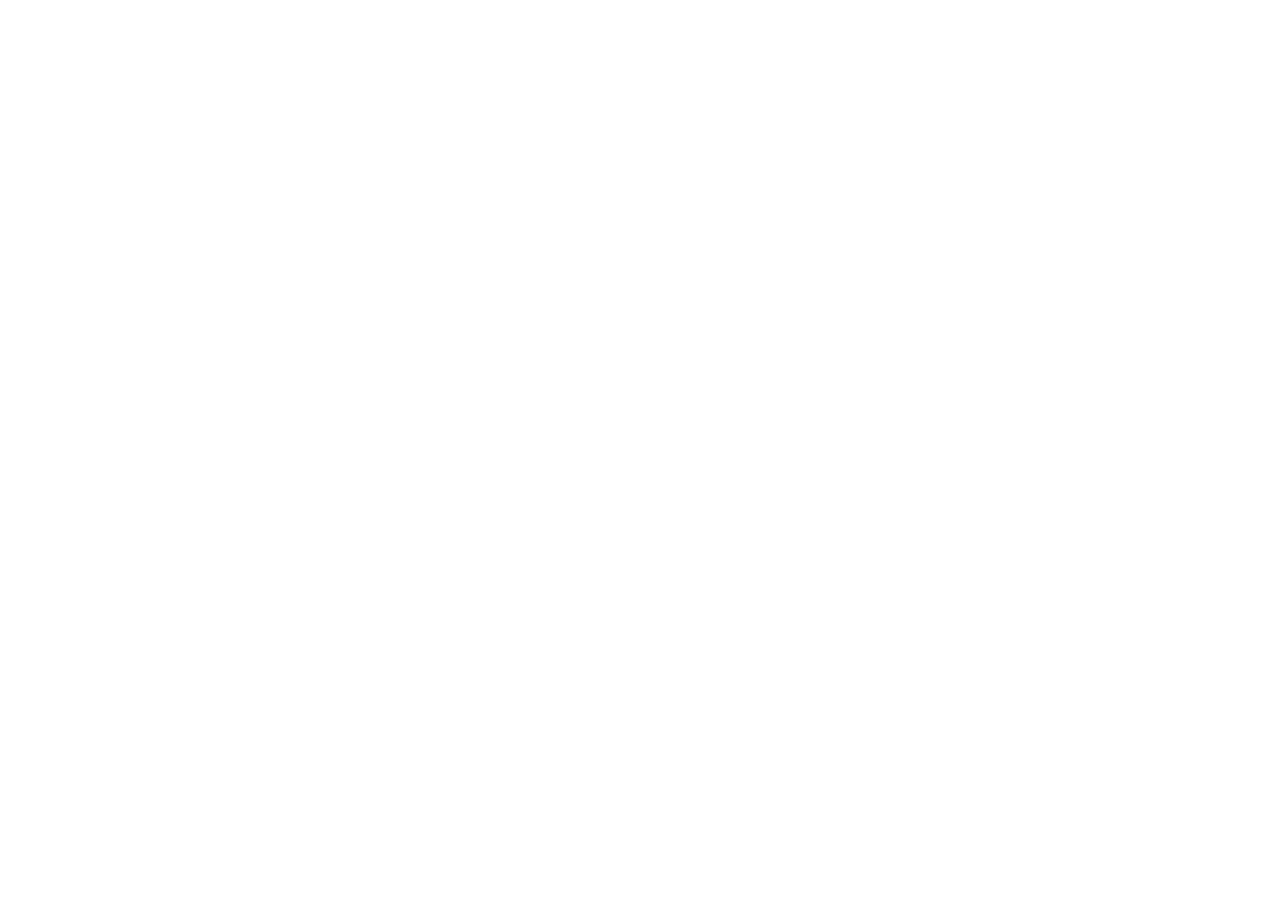
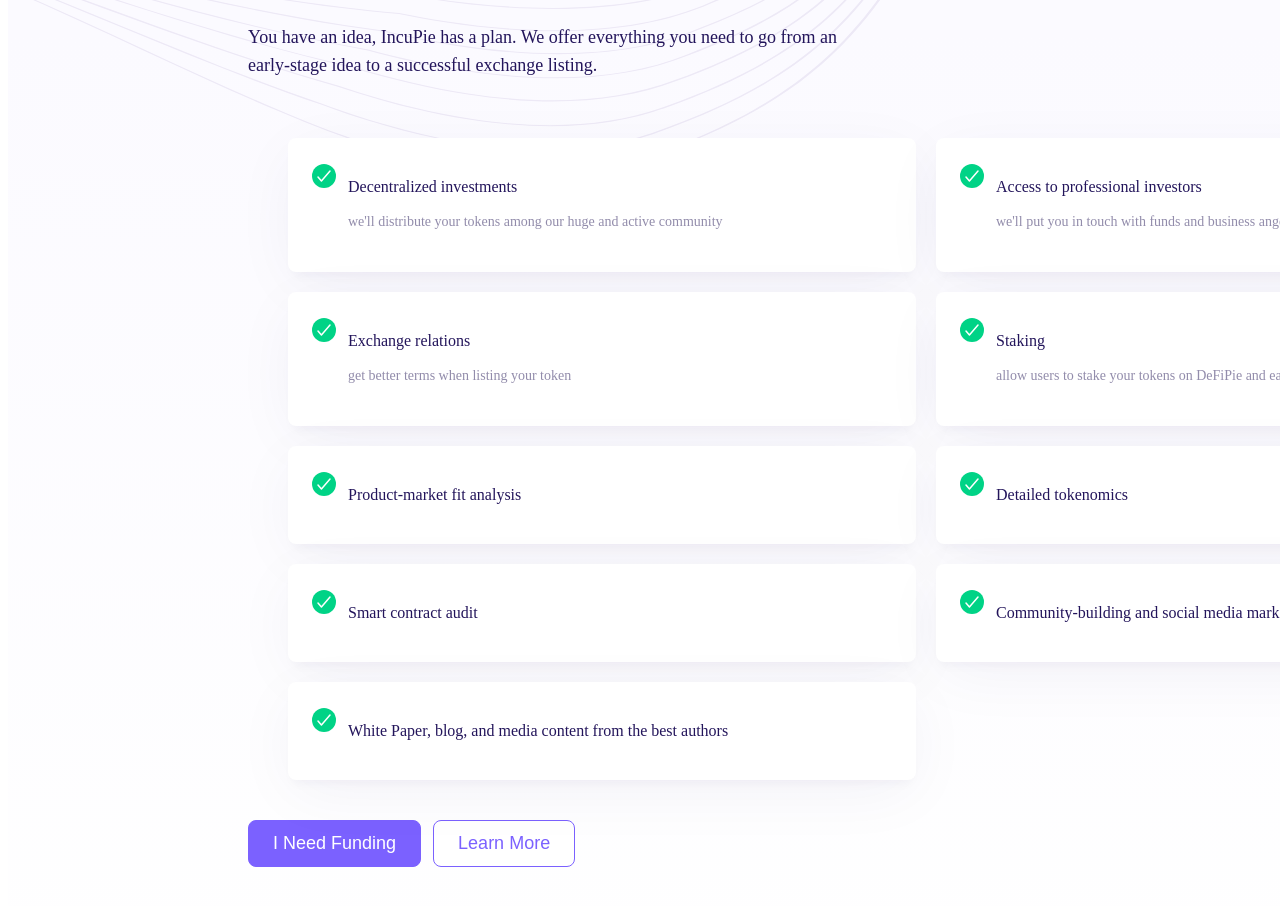
Before and after one commit to Orelba/vision-capital-landing-page, a React (Vite) app: page / in a window 1280 px wide. Shown: the part 2940-3846 px from the top of the page. Before the commit the page ends 1041 px from the top, so only its background shows below. Built offline with nearby package versions, Linux system fonts and the light colour scheme; the HTML template or start-up script is replaced by a standard one.

Commit message:
Add Section Four, add section three and four to app

```diff
--- a/src/App.jsx
+++ b/src/App.jsx
@@ -1,6 +1,8 @@
 import NavBar from './components/NavBar/NavBar'
 import SectionOne from './components/SectionOne/SectionOne'
 import SectionTwo from './components/SectionTwo/SectionTwo'
+import SectionThree from './components/SectionThree/SectionThree'
+import SectionFour from './components/SectionFour/SectionFour'
 
 function App() {
 
@@ -9,6 +11,8 @@
       <NavBar />
       <SectionOne />
       <SectionTwo />
+      <SectionThree />
+      <SectionFour />
     </>
   )
 }
--- /dev/null
+++ b/src/components/SectionFour/SectionFour.jsx
@@ -0,0 +1,85 @@
+import styles from './section-four.module.css'
+import Section from '../Section/Section'
+import Header from '../Header/Header'
+import Description from '../Description/Description'
+import ListItem from '../ListItem/ListItem'
+import Button from '../Button/Button'
+
+export default function SectionFour() {
+  return (
+    <Section padding="both" className={styles.bg}>
+      <div className={styles.container}>
+        <div className="grid">
+          <div className={styles['text-container']}>
+            <Header
+              dashedText="For Projects"
+              text="Vision is the answer"
+              highlight="answer"
+            />
+            <Description width="616">
+              You have an idea, IncuPie has a plan. We offer everything you need
+              to go from an early-stage idea to a successful exchange listing.
+            </Description>
+          </div>
+        </div>
+        <div className={'grid'}>
+          <ul className={styles.list}>
+            <ListItem>
+              <ListItem.Title small>Decentralized investments</ListItem.Title>
+              <ListItem.Description>
+                we&apos;ll distribute your tokens among our huge and active
+                community
+              </ListItem.Description>
+            </ListItem>
+            <ListItem>
+              <ListItem.Title small>
+                Access to professional investors
+              </ListItem.Title>
+              <ListItem.Description>
+                we&apos;ll put you in touch with funds and business angels ready
+                to invest larger sums
+              </ListItem.Description>
+            </ListItem>
+            <ListItem>
+              <ListItem.Title small>Exchange relations</ListItem.Title>
+              <ListItem.Description>
+                get better terms when listing your token
+              </ListItem.Description>
+            </ListItem>
+            <ListItem>
+              <ListItem.Title small>Staking</ListItem.Title>
+              <ListItem.Description>
+                allow users to stake your tokens on DeFiPie and earn rewards
+              </ListItem.Description>
+            </ListItem>
+            <ListItem>
+              <ListItem.Title small>Product-market fit analysis</ListItem.Title>
+            </ListItem>
+            <ListItem>
+              <ListItem.Title small>Detailed tokenomics</ListItem.Title>
+            </ListItem>
+            <ListItem>
+              <ListItem.Title small>Smart contract audit</ListItem.Title>
+            </ListItem>
+            <ListItem>
+              <ListItem.Title small>
+                Community-building and social media marketing
+              </ListItem.Title>
+            </ListItem>
+            <ListItem>
+              <ListItem.Title small>
+                White Paper, blog, and media content from the best authors
+              </ListItem.Title>
+            </ListItem>
+          </ul>
+        </div>
+        <div className="grid">
+          <div className={styles.buttons}>
+            <Button>I Need Funding</Button>
+            <Button variant="secondary">Learn More</Button>
+          </div>
+        </div>
+      </div>
+    </Section>
+  )
+}
--- /dev/null
+++ b/src/components/SectionFour/section-four.module.css
@@ -0,0 +1,51 @@
+.bg {
+  border-radius: 250px 0px 0px 0px;
+  background: linear-gradient(180deg, #FBFAFF 29.73%, #FFF 100%);
+  position: relative;
+}
+
+.bg::after {
+  content: '';
+  display: block;
+  position: absolute;
+  top: 0;
+  left: 0;
+  width: 100%;
+  height: 100%;
+  border-radius: 250px 0px 0px 0px;
+  background: url('/section-four-shape.svg');
+  background-size: 100% 100%;
+}
+
+.container>*:not(:last-child) {
+  margin-bottom: 40px;
+}
+
+.container * {
+  z-index: 1;
+}
+
+.text-container {
+  display: flex;
+  flex-direction: column;
+  gap: 12px;
+
+  grid-column: 2 / 12;
+}
+
+.list {
+  display: grid;
+  grid-template-columns: 1fr 1fr;
+  gap: 20px;
+
+  grid-column: 2 / 12;
+}
+
+.buttons {
+  width: 476px;
+  grid-column: 2 / 12;
+}
+
+.buttons :first-child {
+  margin-right: 12px;
+}
```
Also changed, not shown: public/section-four-shape.svg (added).
